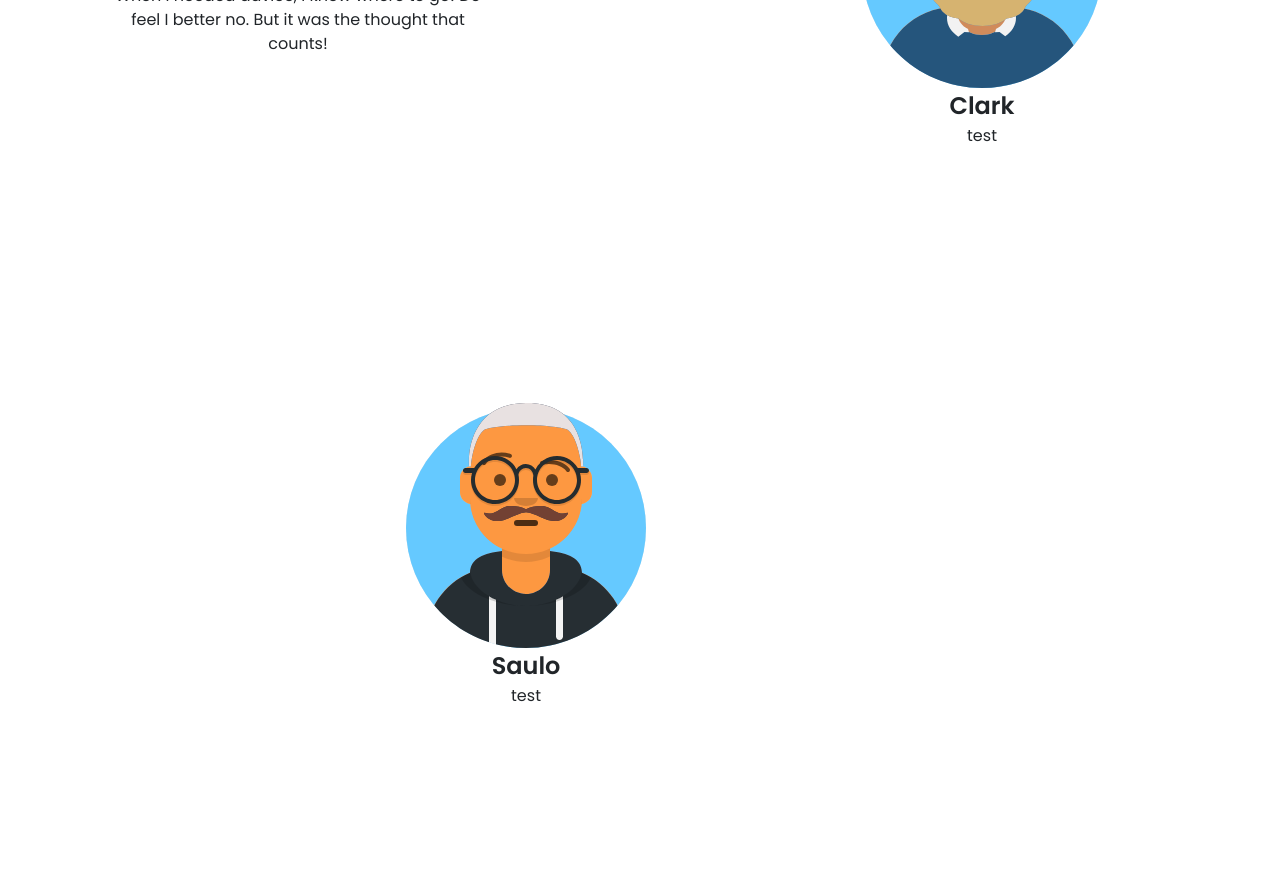
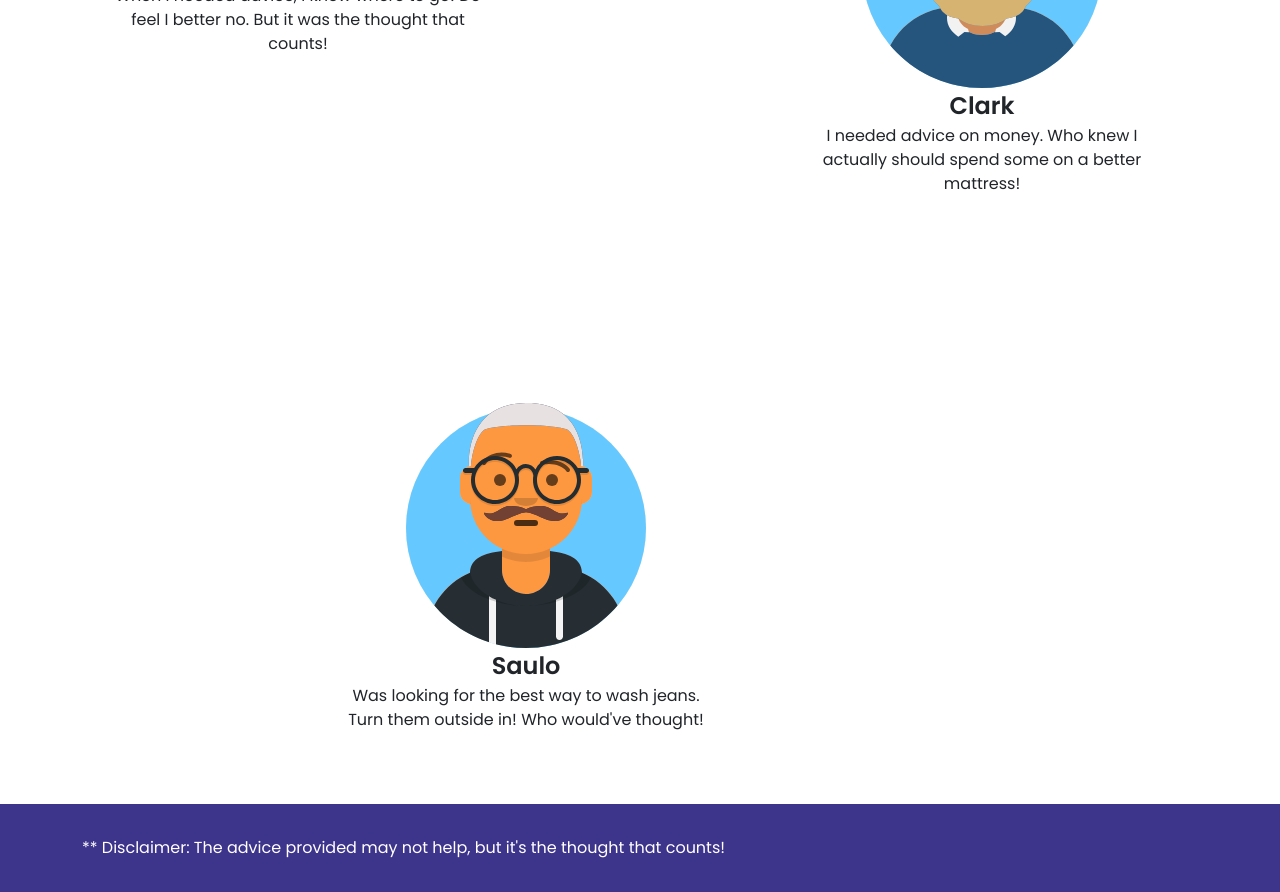
Before and after one commit to BrandonMok/advice-app, a React (Create React App) app: page / in a window 1280 px wide. Shown: the part 1320-2212 px from the top of the page. Before the commit the page ends 2124 px from the top, so only its background shows below. Built offline with nearby package versions, Linux system fonts and the light colour scheme.

Commit message:
moved common element styling to one file

```diff
--- a/src/App.js
+++ b/src/App.js
@@ -2,6 +2,7 @@ import './App.scss';
 import Header from './components/header';
 import Banner from './components/banner';
 import Testimonials from './components/testimonials';
+import Footer from './components/footer';
 
 // https://api.adviceslip.com/
 // can give random one
@@ -13,6 +14,7 @@ function App() {
       <Header />
       <Banner />
       <Testimonials />
+      <Footer />
     </div>
   );
 }
--- a/src/App.scss
+++ b/src/App.scss
@@ -2,6 +2,6 @@
 @import url('https://fonts.googleapis.com/css2?family=Poppins:wght@400;600&display=swap');
 @import './styles/globals';
 @import './styles/variables';
-@import './styles/header';
+@import './styles/commons';
 @import './styles/banner';
 @import './styles/testimonials';
--- /dev/null
+++ b/src/components/footer.js
@@ -0,0 +1,10 @@
+
+export default function Footer() {
+    return (
+        <div className="footer">
+            <div className="footer__text container">
+                ** Disclaimer: The advice provided may not help, but it's the thought that counts!
+            </div>
+        </div>
+    );
+}
--- a/src/components/testimonials.js
+++ b/src/components/testimonials.js
@@ -4,18 +4,16 @@ import Icon2 from '../icons/profile2.svg';
 import Icon3 from '../icons/profile3.svg';
 
 export default function Testimonials() {
-
-
     return (
         <div className="testimonials container">
             <div className="testimonials__box1">
                 <Testimonial userImg={Icon1} name='Alyssa' desc='When I needed advice, I knew where to go! Do feel I better no. But it was the thought that counts!' />
             </div>
             <div className="testimonials__box2">
-                <Testimonial userImg={Icon2} name='Clark' desc='test' />
+                <Testimonial userImg={Icon2} name='Clark' desc='I needed advice on money. Who knew I actually should spend some on a better mattress!' />
             </div>
             <div className="testimonials__box3">
-                <Testimonial userImg={Icon3} name='Saulo' desc='test' />
+                <Testimonial userImg={Icon3} name='Saulo' desc="Was looking for the best way to wash jeans. Turn them outside in! Who would've thought!" />
             </div>
         </div>
     );
--- a/src/styles/_header.scss
+++ b/src/styles/_commons.scss
@@ -18,3 +18,9 @@
     color: $white;
   }
 }
+
+.footer {
+  background-color: $secondary;
+  padding: 2rem 0;
+  color: $white;
+}
```
